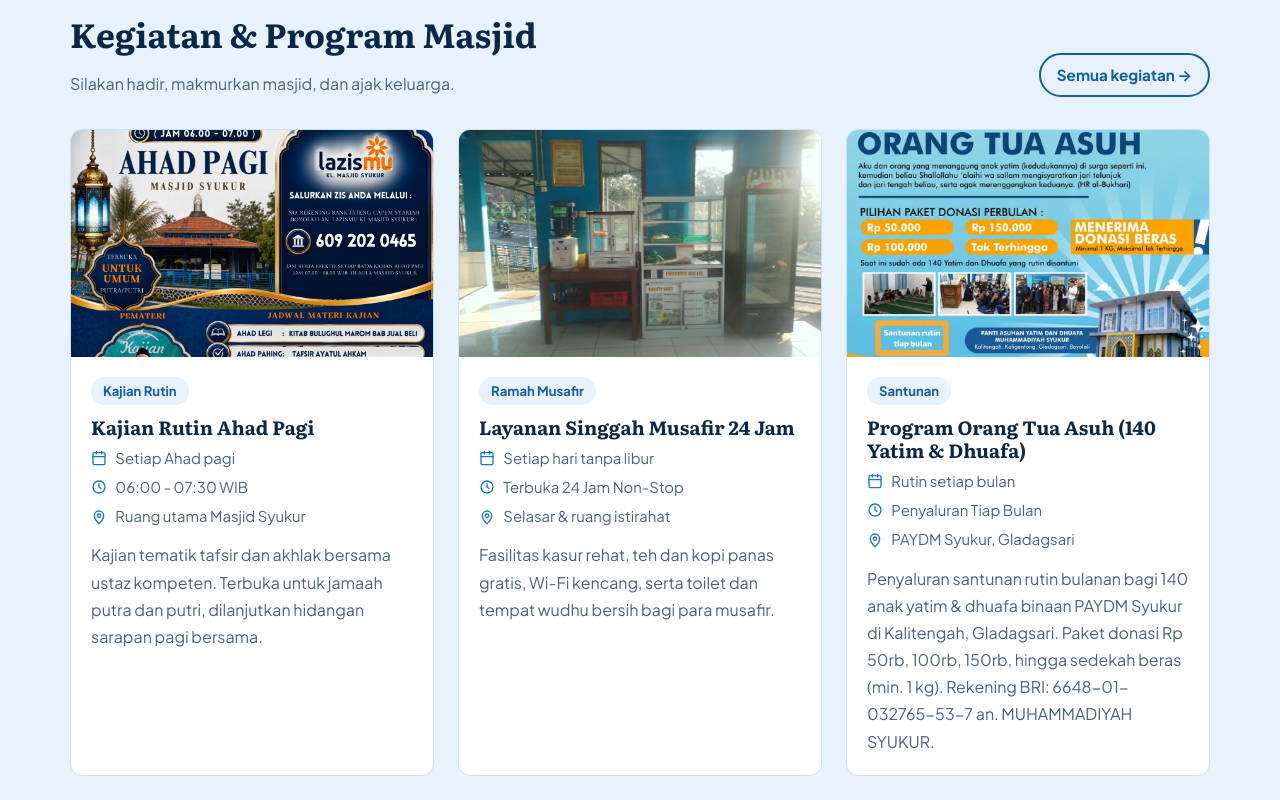
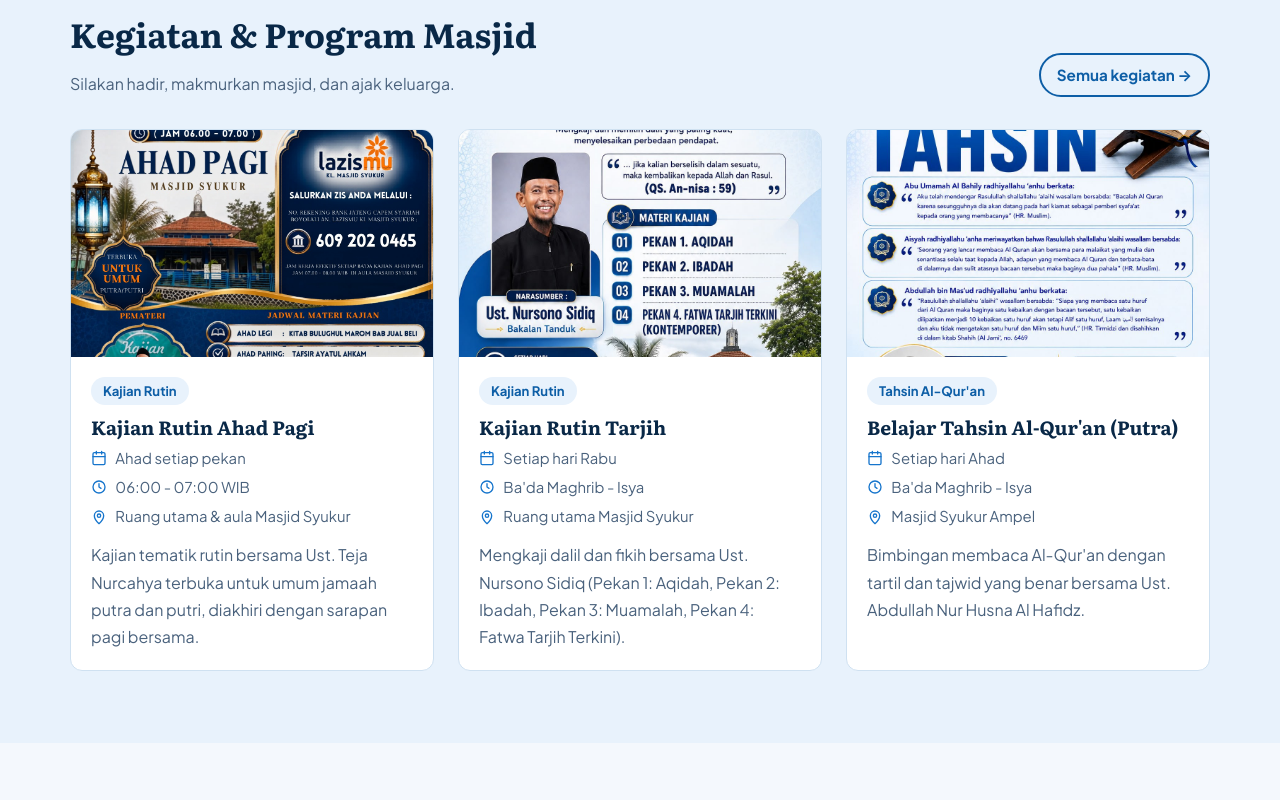
Before and after one commit to Masjid-Syukur/Masjid-Syukur, a plain HTML site: page index.html in a window 1280 px wide. Shown: the part 4080-4880 px from the top of the page. Drawn offline with nearby package versions, Linux system fonts and the light colour scheme; no server answers.

Commit message:
perbarui bug supabase

```diff
--- a/index.html
+++ b/index.html
@@ -257,7 +257,7 @@
           </div>
           <a class="btn btn--outline btn--small" href="kegiatan.html">Semua kegiatan &rarr;</a>
         </div>
-        <div class="grid grid--3">
+        <div class="grid grid--3" id="home-activities-container">
           <article class="card reveal">
             <img src="images/kajian-rutin-ahad-pagi.jpg" alt="Poster: Kajian Ahad Pagi Masjid Syukur" loading="lazy">
             <div class="card-body">
--- a/js/script.js
+++ b/js/script.js
@@ -720,7 +720,7 @@
       }
     }
 
-    // 2. Kegiatan di kegiatan.html
+    // 2. Kegiatan di kegiatan.html & Beranda (index.html)
     var actContainer = $('.grid--3');
     var isKegiatanPage = window.location.pathname.toLowerCase().indexOf('kegiatan') !== -1 ||
       document.querySelector('.filter-bar button[data-filter="kajian"]') !== null ||
@@ -750,6 +750,32 @@
           actContainer.appendChild(article);
         });
         initFilter(); // re-bind filter listener
+      }
+    }
+
+    // 2b. Kegiatan Terdekat di Beranda (index.html)
+    var homeActContainer = document.getElementById('home-activities-container');
+    if (homeActContainer) {
+      var homeActs = MasjidDB.getActivities();
+      if (homeActs && homeActs.length > 0) {
+        homeActContainer.innerHTML = '';
+        homeActs.slice(0, 3).forEach(function (act) {
+          var article = document.createElement('article');
+          article.className = 'card reveal in-view';
+          article.innerHTML =
+            '<img src="' + escapeHtml(act.image || 'images/kajian-rutin-ahad-pagi.jpg') + '" alt="' + escapeHtml(act.title) + '" loading="lazy">' +
+            '<div class="card-body">' +
+            '<span class="tag" style="align-self:flex-start">' + escapeHtml(act.categoryLabel || act.category) + '</span>' +
+            '<h3>' + escapeHtml(act.title) + '</h3>' +
+            '<ul class="meta">' +
+            '<li><span class="ic ic-cal" aria-hidden="true"></span><span>' + escapeHtml(act.date) + '</span></li>' +
+            '<li><span class="ic ic-clock" aria-hidden="true"></span><span>' + escapeHtml(act.time) + '</span></li>' +
+            '<li><span class="ic ic-pin" aria-hidden="true"></span><span>' + escapeHtml(act.location) + '</span></li>' +
+            '</ul>' +
+            '<p>' + escapeHtml(act.description) + '</p>' +
+            '</div>';
+          homeActContainer.appendChild(article);
+        });
       }
     }
 
--- a/js/supabase-client.js
+++ b/js/supabase-client.js
@@ -1,8 +1,3 @@
-/* ==========================================================
-   WEBSITE MASJID SYUKUR AMPEL - supabase-client.js
-   Inisialisasi & Helper Klien Supabase (Auth + Sinkronisasi + Mutasi)
-   ========================================================== */
-
 (function (root) {
   'use strict';
 
```
Also changed, not shown: materi.html (+9 -0 lines).
